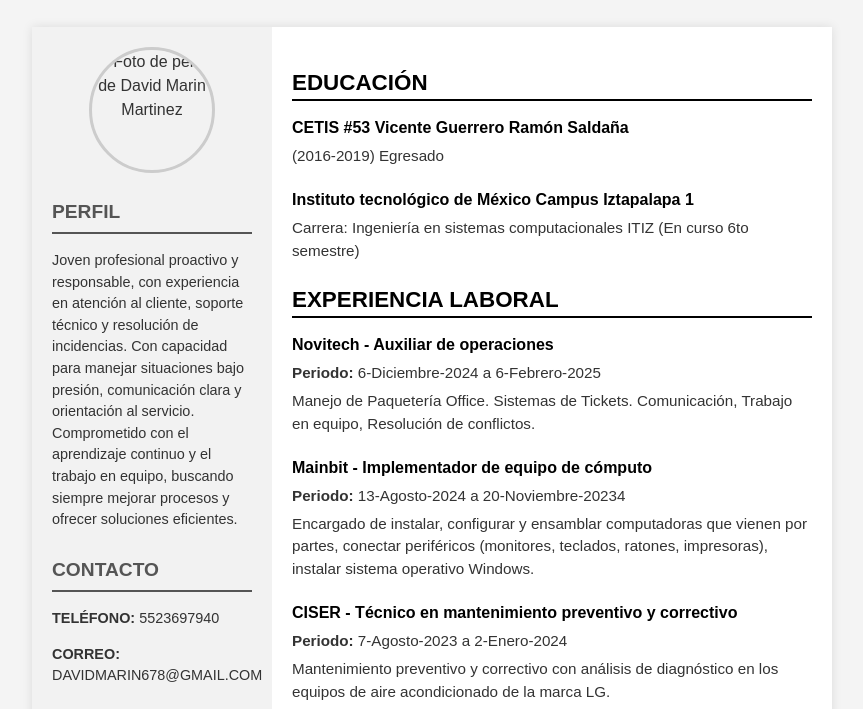
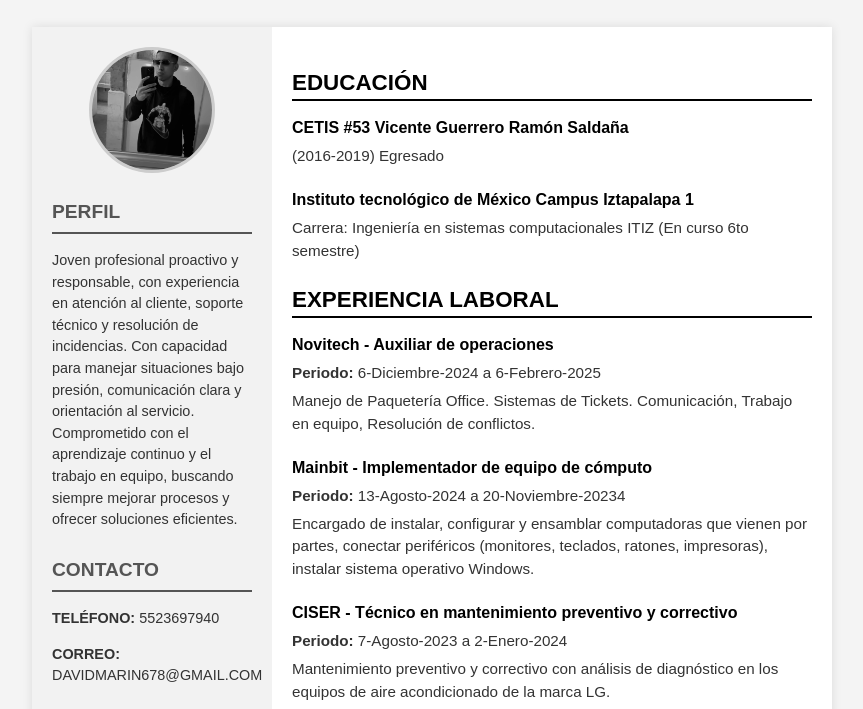
Before and after one commit to l211080296-gif/Portafolio-Programacion-web, a plain HTML site: page index.html in a window 1280 px wide. Shown: the part 76-785 px from the top of the page, without its empty margins (208-1071 px from the left). Drawn offline with Linux system fonts and the light colour scheme.

Commit message:
Update index.html

```diff
--- a/index.html
+++ b/index.html
@@ -146,7 +146,7 @@
         <div class="sidebar">
 
             <div class="image-container">
-                <img src="cv_marin.jpg" alt="Foto de perfil de David Marin Martinez" class="profile-image">
+                <img src="img_cv.jpg" alt="Foto de perfil de David Marin Martinez" class="profile-image">
             </div>
 
             <h2>PERFIL</h2>
@@ -207,4 +207,5 @@
     </div>
 
 </body>
+
 </html>
```
